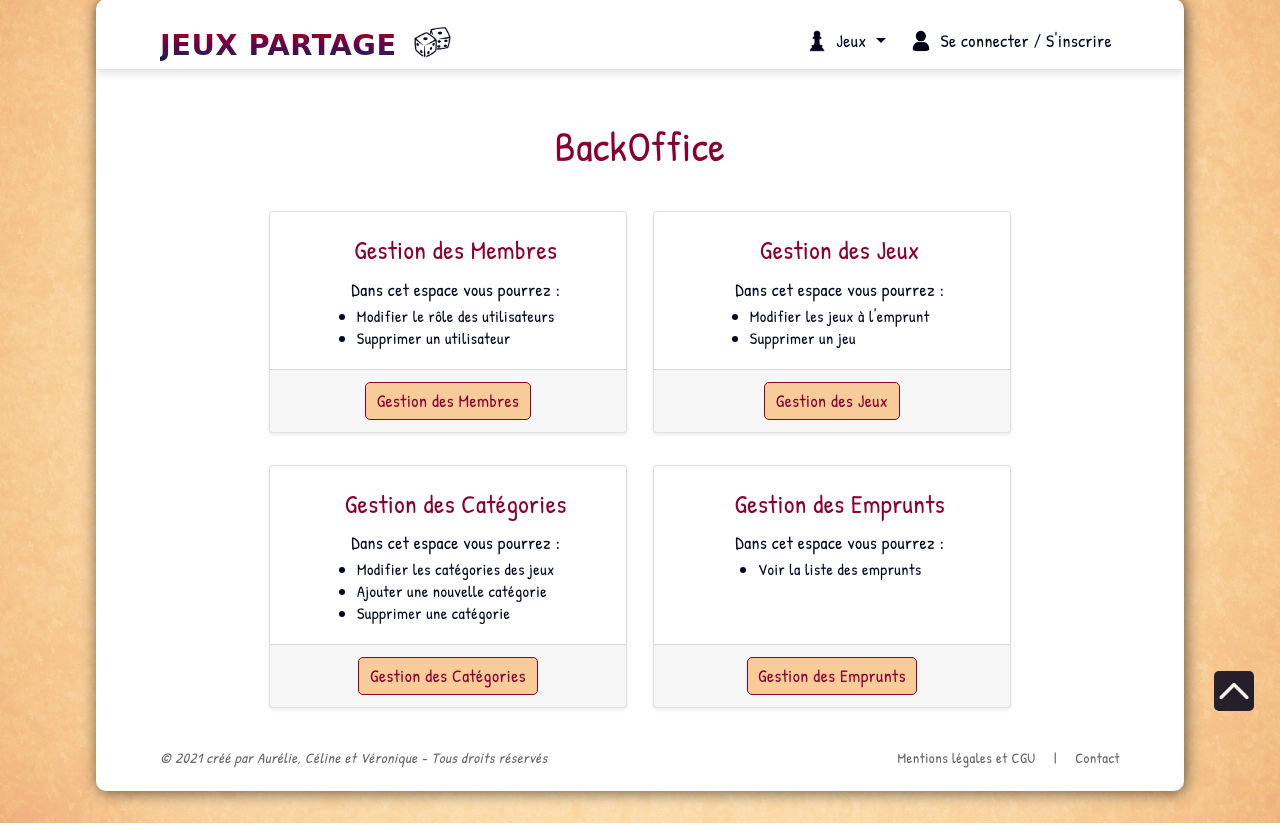
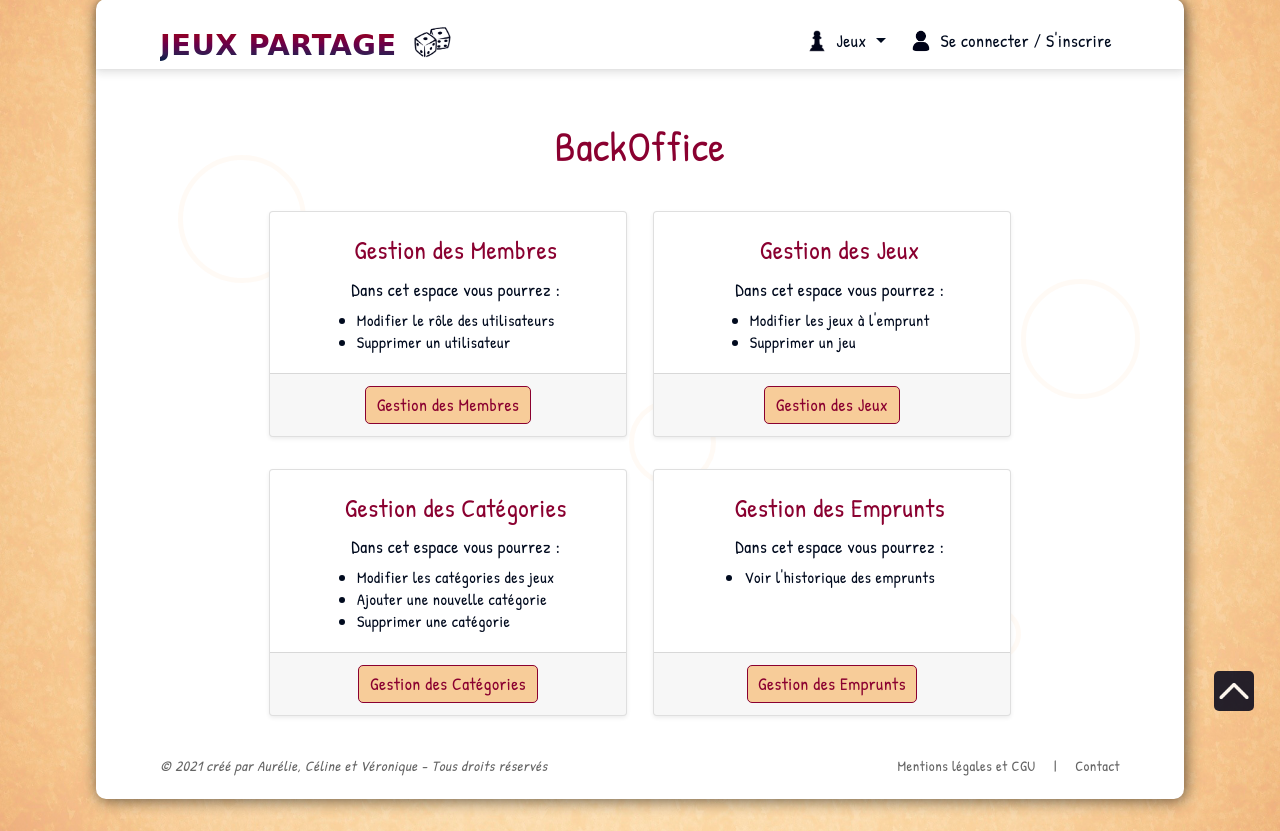
Before and after one commit to AurelieGilet/wf3_group_project, a Symfony app: template jeux_partage/templates/back/index.html.twig in a window 1280 px wide. Shown: the part 33-864 px from the top of the page. Run offline with Twig, Linux system fonts and the light colour scheme; the template is opened without the code that fills it, so the values that code supplies are empty; some libraries are stand-ins or nearby versions; some web fonts are replaced.

Commit message:
messages 3 pages listes jeux si vides + background main + liens sur photos backoffice jeux

```diff
--- a/jeux_partage/public/css/style.css
+++ b/jeux_partage/public/css/style.css
@@ -66,6 +66,51 @@ body {
 
 main {
     min-height: 50vh;
+    position: relative;
+    z-index: 1;
+}
+
+.circle {
+    border: #f7cc99 solid 5px;
+    border-radius: 50%;
+    position: absolute;
+    opacity: 0.1;
+}
+
+.circle::before {
+    content: "";
+    float: left;
+    padding-top: 100%;
+}
+
+#circle1 {
+    width: 11.8%;
+    top: 19.5%;
+    left: 7.5%;
+}
+
+#circle2 {
+    width: 11%;
+    top: 35%;
+    left: 85%;
+}
+
+#circle3 {
+    width: 10%;
+    top: 74%;
+    left: 30%;
+}
+
+#circle4 {
+    width: 8%;
+    top: 50%;
+    left: 49%;
+}
+
+#circle5 {
+    width: 5%;
+    top: 76%;
+    left: 80%;
 }
 
 .h1 {
@@ -643,14 +690,6 @@ transform: rotate(45deg);
     text-align: center;
 }
 
-.size-game-name
-{
-    font-size: 2rem;
-	line-height: 2.5rem;
-    margin-bottom:0.4rem;
-    color: #8a0030;
-}
-
 .btn-card
 {
 	margin-top: 0 !important;
@@ -717,11 +756,19 @@ transform: rotate(45deg);
     width: auto;
 }
 
-.size-name
+.size-game-name
 {
-    font-size: 1.6rem;
+    font-size: 1.9rem;
     margin-bottom: 0.4em;
     color: #8a0030;
+}
+
+.finger_icon {
+    width: 30px;
+    height: 15px;
+    margin: 0 0.4em;
+    position: relative;
+    top: 2px;
 }
 
 .btn-resize {
@@ -1169,65 +1163,19 @@ footer a:last-child {
         font-size: 2.5rem;
     }
 
-    .size-game-name
-    {
-        font-size: 1.8rem;
-    }
-
     /* ********************** SIZE CARD CATALOG ********************** */
 
     .card-deck, .size-card {
         width: 100% !important;
     }
 
-    .size-name
+    .size-game-name, .backoffice h4
     {
-        font-size: 1.5rem !important;
+        font-size: 1.8rem !important;
     }
 
     .up {
     height: 30px;
     width: 30px;
     }
-
-    /* ********************** SIZE TABLE Back-Office EMPRUNT & CATEGORY ********************** */
-
-  /* .th-size
-  {
-    font-size:0.4rem;
-  }
-
-  .td-size
-  {
-    font-size: 0.4rem;
-
-  }
-
-  .table td, table th
-  {
-    padding: 0.4rem 0 0.4rem 0!important;
-
-  }
-
-  .size-button
-  {
-    font-size: 0.4rem!important;
-    background-size: 46%;
-  }
-
-  .size-button-emprunt-hover
-  {
-    font-size: 0.3rem!important;
-    background-size: 80%;
-
-  }
-
-  .size-button-category-hover
-  {
-    font-size: 0.3rem!important;
-    background-size: 80%;
-
-  } */
-
-
 }
--- a/jeux_partage/src/Controller/BackController.php
+++ b/jeux_partage/src/Controller/BackController.php
@@ -307,7 +307,7 @@ class BackController extends AbstractController
     }
 
 
-                    // ************* GESTION EMPRUNTS *****************
+                // ************* GESTION EMPRUNTS *****************
 
     /**
      * @Route("/admin/emprunts", name="admin_borrowings")
--- a/jeux_partage/src/Controller/FrontController.php
+++ b/jeux_partage/src/Controller/FrontController.php
@@ -168,7 +168,7 @@ class FrontController extends AbstractController
 				$manager->persist($game);
 				$manager->flush();
 
-				$this->addFlash('success', "Votre jeux $gameName a bien été supprimé");
+				$this->addFlash('success', "Votre jeu $gameName a bien été supprimé");
 				return $this->redirectToRoute('account_games');
 			}
 
@@ -265,7 +265,7 @@ class FrontController extends AbstractController
 		}
 		elseif($borrowing != null && $borrowing->getGiveawayDate() != null)
 		{
-			$this->addFlash('danger', "Votre emprunt ne peut être annulé");
+			$this->addFlash('danger', "Votre emprunt ne peut pas être annulé");
 			return $this->redirectToRoute('account_games_borrowed');
 		}
 
@@ -295,7 +295,7 @@ class FrontController extends AbstractController
 		}
 		elseif($borrowing != null && $borrowing->getGiveawayDate() != null)
 		{
-			$this->addFlash('danger', "Votre prêt ne peut être annulé");
+			$this->addFlash('danger', "Votre prêt ne peut pas être annulé");
 			return $this->redirectToRoute('account_games_lended');
 		}
 
--- a/jeux_partage/templates/back/admin_categories.html.twig
+++ b/jeux_partage/templates/back/admin_categories.html.twig
@@ -6,7 +6,6 @@
 
 
 {% block body %}
-
      <h1 class="h1 mt-3 mb-4">Gestion des Catégories</h1>
 
     <div class="my-5 text-center">
@@ -22,7 +21,6 @@
             </div>
         {% endfor %}
     {% endfor %}
-
 
     <div class="overflow_table">
         <table class="table table-bordered table-striped text-center">
--- a/jeux_partage/templates/back/admin_games.html.twig
+++ b/jeux_partage/templates/back/admin_games.html.twig
@@ -5,7 +5,7 @@
 {% endblock %}
 
 {% block body %}
-    <h1 class="h1 my-4">Gestion des Jeux</h1>
+    <h1 class="h1 mt-3 mb-4">Gestion des Jeux</h1>
 
     {% for label, messages in app.flashes(["success", "danger"]) %}
         {% for message in messages %}
@@ -27,7 +27,7 @@
                         <th class="align-middle font-weight-bold">JOUEURS MIN</th>
                     {% elseif column == "maxPlayers" %}
                         <th class="align-middle font-weight-bold">JOUEURS MAX</th>
-                    {% elseif column != "owner_id" and column != "category_id" %}
+                    {% elseif column != "owner_id" and column != "category_id" and column != "isArchived" %}
                         <th class="align-middle font-weight-bold">{{column|upper}}</th>
                     {% endif %}
                 {% endfor %}
@@ -45,7 +45,7 @@
                     <td class="align-middle">{{game.minPlayers}}</td>
                     <td class="align-middle">{{game.maxPlayers}}</td>
                     <td class="align-middle">{{game.description|striptags|slice(0,50)}}...</td>
-                    <td class="align-middle"><img src="{{ asset('uploads/images/' ~ game.image) }}" alt="jeu {{game.name}}" height="80px" width="auto"></td>
+                    <td class="align-middle"><a href="{{ path('detail', {'id': game.id}) }}"><img src="{{ asset('uploads/images/' ~ game.image) }}" alt="jeu {{game.name}}" height="80px" width="auto"></a></td>
                     <td class="align-middle">{{game.category.name}}</td>
 
                     <td class="align-middle"><a href="{{ path("admin_edit_game", {"id": game.id}) }}" class="edit-backoffice btn-jp"></a></td>
--- a/jeux_partage/templates/back/admin_users.html.twig
+++ b/jeux_partage/templates/back/admin_users.html.twig
@@ -5,9 +5,9 @@
 {% endblock %}
 
 {% block body %}
-    <h1 class="h1 my-4">Gestion des Membres</h1>
+    <h1 class="h1 mt-3 mb-4">Gestion des Membres</h1>
 
-    {% for label, messages in app.flashes(["danger", "success"]) %}
+    {% for label, messages in app.flashes(["success", "danger"]) %}
         {% for message in messages %}
             <div class="col-lg-8 d-flex justify-content-center align-items-center mx-auto mb-4">
                 <span class="bg-msg text-{{label}} font-italic rounded text-center mx-auto py-2 px-4">
--- a/jeux_partage/templates/back/index.html.twig
+++ b/jeux_partage/templates/back/index.html.twig
@@ -14,10 +14,10 @@
 			<div class="size-card col-md-6 col-xxl-3 py-3 px-2">
 				<div class="card mb-4 h-100 shadow-sm">
 					<div class="card-body">
-						<h4 class="text-center size-name">Gestion des Membres</h4>
+						<h4 class="text-center">Gestion des Membres</h4>
 						<p class="card-text my-1">
                             Dans cet espace vous pourrez :
-                            <ul>
+                            <ul class="mt-2">
                                 <li>Modifier le rôle des utilisateurs</li>
                                 <li>Supprimer un utilisateur</li>
                             </ul>
@@ -32,10 +32,10 @@
 			<div class="size-card col-md-6 col-xxl-3 py-3 px-2">
 				<div class="card mb-4 h-100 shadow-sm">
 					<div class="card-body">
-						<h4 class="text-center size-name">Gestion des Jeux</h4>
+						<h4 class="text-center">Gestion des Jeux</h4>
 						<p class="card-text my-1">
                             Dans cet espace vous pourrez :
-                            <ul>
+                            <ul class="mt-2">
                                 <li>Modifier les jeux à l'emprunt</li>
                                 <li>Supprimer un jeu</li>
                             </ul>
@@ -50,10 +50,10 @@
 			<div class="size-card col-md-6 col-xxl-3 py-3 px-2">
 				<div class="card mb-4 h-100 shadow-sm">
 					<div class="card-body">
-						<h4 class="text-center size-name">Gestion des Catégories</h4>
+						<h4 class="text-center">Gestion des Catégories</h4>
 						<p class="card-text my-1">
                             Dans cet espace vous pourrez :
-                            <ul>
+                            <ul class="mt-2">
                                 <li>Modifier les catégories des jeux</li>
                                 <li>Ajouter une nouvelle catégorie</li>
                                 <li>Supprimer une catégorie</li>
@@ -69,11 +69,11 @@
 			<div class="size-card col-md-6 col-xxl-3 py-3 px-2">
 				<div class="card mb-4 h-100 shadow-sm">
 					<div class="card-body">
-						<h4 class="text-center size-name">Gestion des Emprunts</h4>
+						<h4 class="text-center">Gestion des Emprunts</h4>
 						<p class="card-text my-1">
                             Dans cet espace vous pourrez :
-                            <ul>
-                                <li>Voir la liste des emprunts</li>
+                            <ul class="mt-2">
+                                <li>Voir l'historique des emprunts</li>
                             </ul>
                         </p>
                     </div>
--- a/jeux_partage/templates/base.html.twig
+++ b/jeux_partage/templates/base.html.twig
@@ -114,6 +114,12 @@
                 </nav>
             </header>
 
+            <div class="circle" id="circle1"></div>
+            <div class="circle" id="circle2"></div>
+            <div class="circle" id="circle3"></div>
+            <div class="circle" id="circle4"></div>
+            <div class="circle" id="circle5"></div>
+
             <main>
                 {% block body %}{% endblock %}
 
--- a/jeux_partage/templates/front/catalog.html.twig
+++ b/jeux_partage/templates/front/catalog.html.twig
@@ -15,7 +15,7 @@
 
 		{% for game in games %}
 
-			<div class="size-card col-md-6 col-lg-4 py-3 px-2">
+			<div class="size-card col-md-6 col-lg-4 py-3 px-1 px-sm-2">
 				<div class="card mb-4 h-100 shadow border-dark">
 					<div id="photo">
 						<img class="card-img-top" src="{{ asset('uploads/images/' ~ game.image) }}" alt="{{game.name}}">
--- a/jeux_partage/templates/security/login.html.twig
+++ b/jeux_partage/templates/security/login.html.twig
@@ -52,4 +52,5 @@
     <div class="dice_pawns">
         <img src="{{ asset('img/logo-jeux-societe.png') }}" alt="illustration pions et dé">
     </div>
+
 {% endblock %}
--- a/jeux_partage/templates/security/profil.html.twig
+++ b/jeux_partage/templates/security/profil.html.twig
@@ -36,4 +36,5 @@
 			{{ form_end(form) }}
 		</div>
 	</section>
+
 {% endblock %}
```
Also changed, not shown: other parts of jeux_partage/public/css/style.css (+24 -75 lines), jeux_partage/templates/back/admin_borrowings.html.twig (+15 -14 lines), jeux_partage/templates/front/account_games.html.twig (+7 -5 lines), jeux_partage/templates/front/account_games_borrowed.html.twig (+12 -10 lines), jeux_partage/templates/front/account_games_lended.html.twig (+15 -10 lines), jeux_partage/public/img/finger.png (added), jeux_partage/templates/security/registration.html.twig (line endings or trailing spaces), 1 other file. Lines whose indentation alone changed are shown as unchanged.
